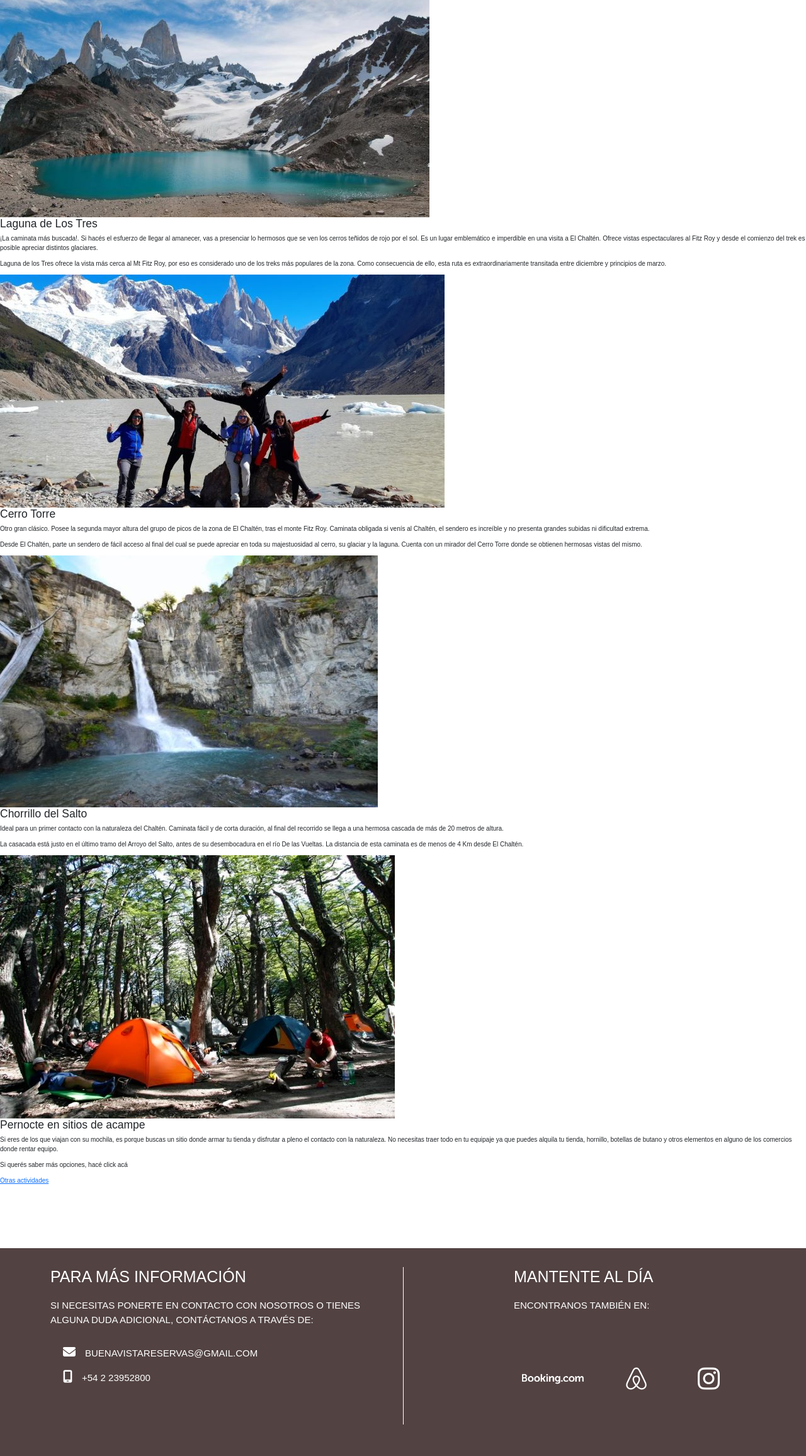
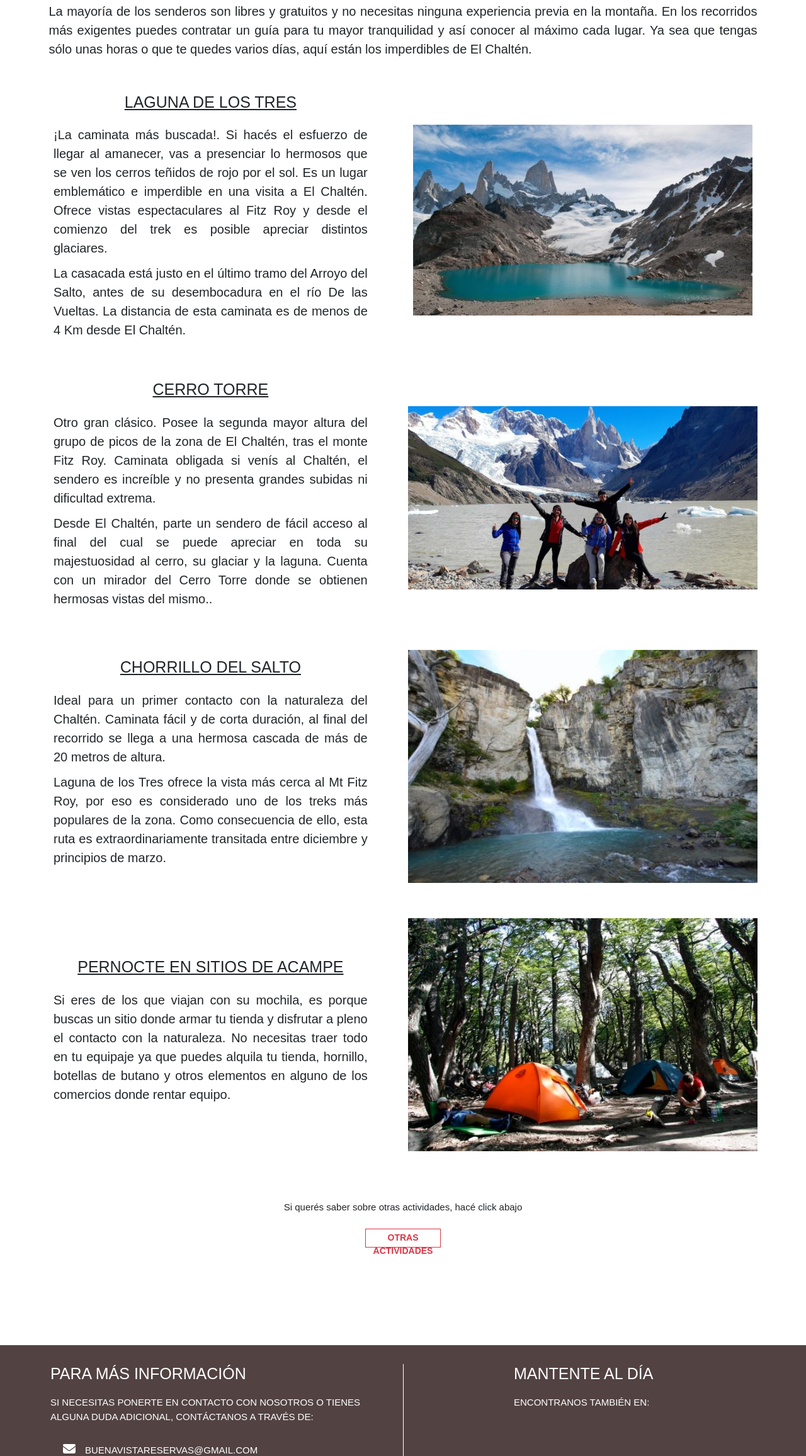
Before and after one commit to Katalba/BuenavistaProject, a plain HTML site: page html/trekking.html in a window 1280 px wide. Shown: the part 443-2755 px from the top of the page at 63% size. Drawn offline with nearby package versions, Linux system fonts and the light colour scheme; a web font is replaced by a local one.

Commit message:
bootstrap 70%

```diff
--- a/css/styles.css
+++ b/css/styles.css
@@ -132,11 +132,16 @@ header{
 
 /******************************* INSIDE BAR ************************/
 .insideBar{
-    background:  rgb(82, 66, 66);
+    background:  rgb(141, 134, 134);
     width: 100%;
     height: 20vh;
     align-items: center;
     margin-bottom: 5%;
+}
+
+.insideBar:hover{
+    background:  rgb(82, 66, 66);
+    transition: 1s;
 }
 
 
@@ -276,6 +281,35 @@ footer{
     }
 }
 
+/******************************** TREKKING ****************/
+.row{
+    margin: 5% 0 5% 0;
+}
+
+.col-md-6{
+    display: flex;
+    flex-direction: column;
+    justify-content: center;
+    padding-right: 5%;
+}
+
+.imgSin{
+    padding-right: 0;
+}
+
+.featurette-heading{
+    font-size: 2.5rem;
+    text-align: center;
+    text-transform: uppercase;
+    margin-bottom: 5%;
+    text-decoration:underline;
+}
+
+.lead{
+    font-size: 2rem;
+    text-align: justify;
+}
+
 /******************************** CASAS ****************/
 .casasImg{
     height: 500px;
@@ -284,6 +318,8 @@ footer{
 }
 
 @media (max-width: 770px){
+    .container{
+    }
 }
 
 .carousel{
@@ -293,6 +329,29 @@ footer{
 .textoCasa{
     font-size: 2rem;
     text-align: justify;
+}
+
+.container-btn p{
+    margin: 7% 0 0 0;
+    font-size: 15px;
+    display: flex;
+    justify-content: center;
+}
+
+.container-btn a{
+    text-decoration: none;
+}
+
+button{
+    width: 120px;
+    height: 30px;
+    margin: 2% auto 5% auto;
+}
+
+.btn{
+    border-radius: 0%;
+    font-size: 14px;
+    font-weight: bold;
 }
 
 /******* Cuadro Servicios ********/
@@ -386,3 +445,30 @@ footer{
         display: none;
     }
     }
+
+    /************************* CÓMO LLEGAR ********************/
+    .container h3{
+        font-size: 2.5rem;
+        text-transform: uppercase;
+        text-decoration: underline;
+        margin: 5% 0 5% 0;
+    }
+
+    .container h3 i{
+        margin-left: 5rem;
+    }
+
+    .imgCon{
+        display: flex;
+        justify-content: center;
+    }
+
+    .imgCon img{
+        margin-top: 5%;
+    }
+
+    .ubication{
+        display: flex;
+        justify-content: center;
+        margin-top: 5%;
+    }
--- a/html/trekking.html
+++ b/html/trekking.html
@@ -38,8 +38,7 @@
                             <a class="nav-link" href="../html/comollegar.html">Cómo llegar</a>
                         </li>
                         <li class="nav-item dropdown">
-                            <a class="nav-link" href="#" role="button" data-bs-toggle="dropdown"
-                                aria-expanded="false">
+                            <a class="nav-link" href="#" role="button" data-bs-toggle="dropdown" aria-expanded="false">
                                 Qué hacer
                             </a>
                             <ul class="dropdown-menu">
@@ -58,73 +57,83 @@
             </div>
         </nav>
     </div>
+
     <!---------------------------- trekking ---------------------------->
-
-     <section class="autoguiado">
-        <div class="parrafo">
+    <section class="container">
             <h2 class="text-center"> Trekking auto-guiado</h2>
-            <p>Ni bien llegues a El Chaltén, te recomendamos que vayas al Centro de Informes Turísticos, es
-                el lugar perfecto para sacarte cualquier duda sobre los servicios y actividades que se pueden
-                realizar en la zona. Si vas al Parque, podés visitar el Centro de Visitantes Guardaparque Ceferino Fonzo para
-                informarte acerca del estado de los senderos, sacar permisos de escalada o pesca y para saber cuáles son las
-                recomendaciones antes de empezar con alguna excursión. </p>
-            <p>La mayoría de los senderos son libres y gratuitos y no necesitas ninguna experiencia previa
-                en la montaña. En los recorridos más exigentes puedes contratar un guía para tu mayor tranquilidad y
+            <p class="textoCasa">Ni bien llegues a El Chaltén, te recomendamos que vayas al Centro de Informes Turísticos, es el lugar perfecto para sacarte cualquier duda sobre los servicios y actividades que se pueden
+            realizar en la zona. Si vas al Parque, podés visitar el Centro de Visitantes Guardaparque Ceferino Fonzo
+            para informarte acerca del estado de los senderos, sacar permisos de escalada o pesca y para saber cuáles son las recomendaciones antes de empezar con alguna excursión. </p>
+            <p class="textoCasa">La mayoría de los senderos son libres y gratuitos y no necesitas ninguna experiencia previa en la montaña. En los recorridos más exigentes puedes contratar un guía para tu mayor tranquilidad y
             así conocer al máximo cada lugar. Ya sea que tengas sólo unas horas o que te quedes varios días, aquí
             están los imperdibles de El Chaltén.
             </p>
         </div>
-        <div class="sectionA">
-            <img src="../img/Laguna-de-los-tres.jpg" alt="Laguna de Los Tres">
-            <div class="description">
-                <h3>Laguna de Los Tres</h3>
-                <p>¡La caminata más buscada!. Si hacés el esfuerzo de llegar al amanecer, vas a presenciar lo
-                    hermosos que se ven los cerros teñidos de rojo por el sol. Es un lugar emblemático e imperdible en una
-                    visita a El Chaltén. Ofrece vistas espectaculares al Fitz Roy y desde el comienzo del trek es posible
-                    apreciar distintos glaciares.</p>
-                <p> Laguna de los Tres ofrece la vista más cerca al Mt Fitz Roy, por eso es considerado uno de los
-                    treks más populares de la zona. Como consecuencia de ello, esta ruta es extraordinariamente transitada
-                    entre diciembre y principios de marzo.</p>
+
+    <!-------- Laguna de los tres ------->
+        <div class="row featurette">
+            <div class="col-md-6">
+              <h2 class="featurette-heading fw-normal lh-1">Laguna de Los Tres</h2>
+              <p class="lead">¡La caminata más buscada!. Si hacés el esfuerzo de llegar al amanecer, vas a presenciar lo
+                hermosos que se ven los cerros teñidos de rojo por el sol. Es un lugar emblemático e imperdible en
+                una visita a El Chaltén. Ofrece vistas espectaculares al Fitz Roy y desde el comienzo del trek es
+                posible apreciar distintos glaciares.</p>
+                <p class="lead">La casacada está justo en el último tramo del Arroyo del Salto, antes de su desembocadura en el río De las Vueltas. La distancia de esta caminata es de menos de 4 Km desde El Chaltén.</p>
+            </div>
+            <div class="col-md-6 imgSin">
+              <img src="../img/Laguna-de-los-tres.jpg" class="bd-placeholder-img bd-placeholder-img-lg featurette-image img-fluid mx-auto" width="539" height="600" role="img" preserveAspectRatio="xMidYMid slice" focusable="false"></img>
             </div>
         </div>
-        <div class="sectionA">
-            <img src="../img/Cerro-Torre.jpg" alt="Cerro Torre">
-            <div class="description">
-                <h3>Cerro Torre</h3>
-                <p>Otro gran clásico. Posee la segunda mayor altura del grupo de picos de la zona de El Chaltén,
+
+    <!-------- Cerro Torre ------->
+        <div class="row featurette">
+        <div class="col-md-6">
+          <h2 class="featurette-heading fw-normal lh-1">Cerro Torre</h2>
+          <p class="lead">Otro gran clásico. Posee la segunda mayor altura del grupo de picos de la zona de El Chaltén,
             tras el monte Fitz Roy. Caminata obligada si venís al Chaltén, el sendero es increíble y no presenta
             grandes subidas ni dificultad extrema.</p>
-                <p> Desde El Chaltén, parte un sendero de fácil acceso al final del cual se puede apreciar en toda
+          <p class="lead">Desde El Chaltén, parte un sendero de fácil acceso al final del cual se puede apreciar en toda
                 su majestuosidad al cerro, su glaciar y la laguna. Cuenta con un mirador del Cerro Torre donde se
-                    obtienen hermosas vistas del mismo.</p>
+                obtienen hermosas vistas del mismo..</p>
+        </div>
+        <div class="col-md-6 imgSin">
+          <img src="../img/Cerro-Torre.jpg" class="bd-placeholder-img bd-placeholder-img-lg featurette-image img-fluid mx-auto" width="600" height="680" role="img" preserveAspectRatio="xMidYMid slice" focusable="false"></img>
         </div>
     </div>
-        <div class="sectionA">
-            <img src="../img/Chorrillo-del-saltoVVVV.jpg" alt="Chorrillo del Salto">
-            <div class="description">
-                <h3>Chorrillo del Salto</h3>
-                <p>Ideal para un primer contacto con la naturaleza del Chaltén. Caminata fácil y de corta duración,
-                    al final del recorrido se llega a una hermosa cascada de más de 20 metros de altura.</p>
-                <p>La casacada está justo en el último tramo del Arroyo del Salto, antes de su desembocadura en el
-                    río De las Vueltas. La distancia de esta caminata es de menos de 4 Km desde El Chaltén.</p>
+
+    <!-------- Chorrillo del Salto ------->
+        <div class="row featurette">
+            <div class="col-md-6">
+              <h2 class="featurette-heading fw-normal lh-1">Chorrillo del Salto</h2>
+              <p class="lead">Ideal para un primer contacto con la naturaleza del Chaltén. Caminata fácil y de corta duración, al final del recorrido se llega a una hermosa cascada de más de 20 metros de altura.</p>
+              <p class="lead">Laguna de los Tres ofrece la vista más cerca al Mt Fitz Roy, por eso es considerado uno de los treks más populares de la zona. Como consecuencia de ello, esta ruta es extraordinariamente
+                transitada entre diciembre y principios de marzo.</p>
+            </div>
+            <div class="col-md-6 imgSin">
+              <img src="../img/Chorrillo-del-saltoVVVV.jpg" class="bd-placeholder-img bd-placeholder-img-lg featurette-image img-fluid mx-auto" width="600" height="600" role="img" preserveAspectRatio="xMidYMid slice" focusable="false"></img>
             </div>
         </div>
-        <div class="sectionA">
-            <img src="../img/Acampe-1.jpg" alt="Pernocte">
-            <div class="description">
-                <h3>Pernocte en sitios de acampe</h3>
-                <p>Si eres de los que viajan con su mochila, es porque buscas un sitio donde armar tu tienda y
+
+    <!-------- Pernocte ------->
+        <div class="row featurette">
+        <div class="col-md-6">
+          <h2 class="featurette-heading fw-normal lh-1">Pernocte en sitios de acampe</h2>
+          <p class="lead">Si eres de los que viajan con su mochila, es porque buscas un sitio donde armar tu tienda y
             disfrutar a pleno el contacto con la naturaleza. No necesitas traer todo en tu equipaje ya que
             puedes alquila tu tienda, hornillo, botellas de butano y otros elementos en alguno de los
-                    comercios donde rentar equipo.
-                </p>
+            comercios donde rentar equipo.</p>
         </div>
+        <div class="col-md-6 imgSin">
+          <img src="../img/Acampe-1.jpg" class="bd-placeholder-img bd-placeholder-img-lg featurette-image img-fluid mx-auto" width="600" height="600" role="img" preserveAspectRatio="xMidYMid slice" focusable="false"></img>
     </div>
-        <div class="buttonBox">
-            <p>Si querés saber más opciones, hacé click acá</p>
-            <div class="button">
-                <p><a href="https://elchalten.tur.ar/category/actividades/">Otras actividades</a></p>
-            </div>
+
+
+
+        <div class="container-btn">
+            <p>Si querés saber sobre otras actividades, hacé click abajo</p>
+            <a href="">
+                <button type="button" class="d-grid gap-2 mx-auto btn btn-outline-danger">OTRAS ACTIVIDADES</button>
+            </a>
         </div>
     </section>
 
@@ -161,7 +170,9 @@
 
 
     <!-- JavaScript Bundle with Popper -->
-<script src="https://cdn.jsdelivr.net/npm/bootstrap@5.2.0/dist/js/bootstrap.bundle.min.js" integrity="sha384-A3rJD856KowSb7dwlZdYEkO39Gagi7vIsF0jrRAoQmDKKtQBHUuLZ9AsSv4jD4Xa" crossorigin="anonymous"></script>
+    <script src="https://cdn.jsdelivr.net/npm/bootstrap@5.2.0/dist/js/bootstrap.bundle.min.js"
+        integrity="sha384-A3rJD856KowSb7dwlZdYEkO39Gagi7vIsF0jrRAoQmDKKtQBHUuLZ9AsSv4jD4Xa"
+        crossorigin="anonymous"></script>
 </body>
 
 </html>
```
Also changed, not shown: html/casas.html (+38 -19 lines), html/comollegar.html (+34 -27 lines), html/excursiones.html (+42 -29 lines). Lines whose indentation alone changed are shown as unchanged.
